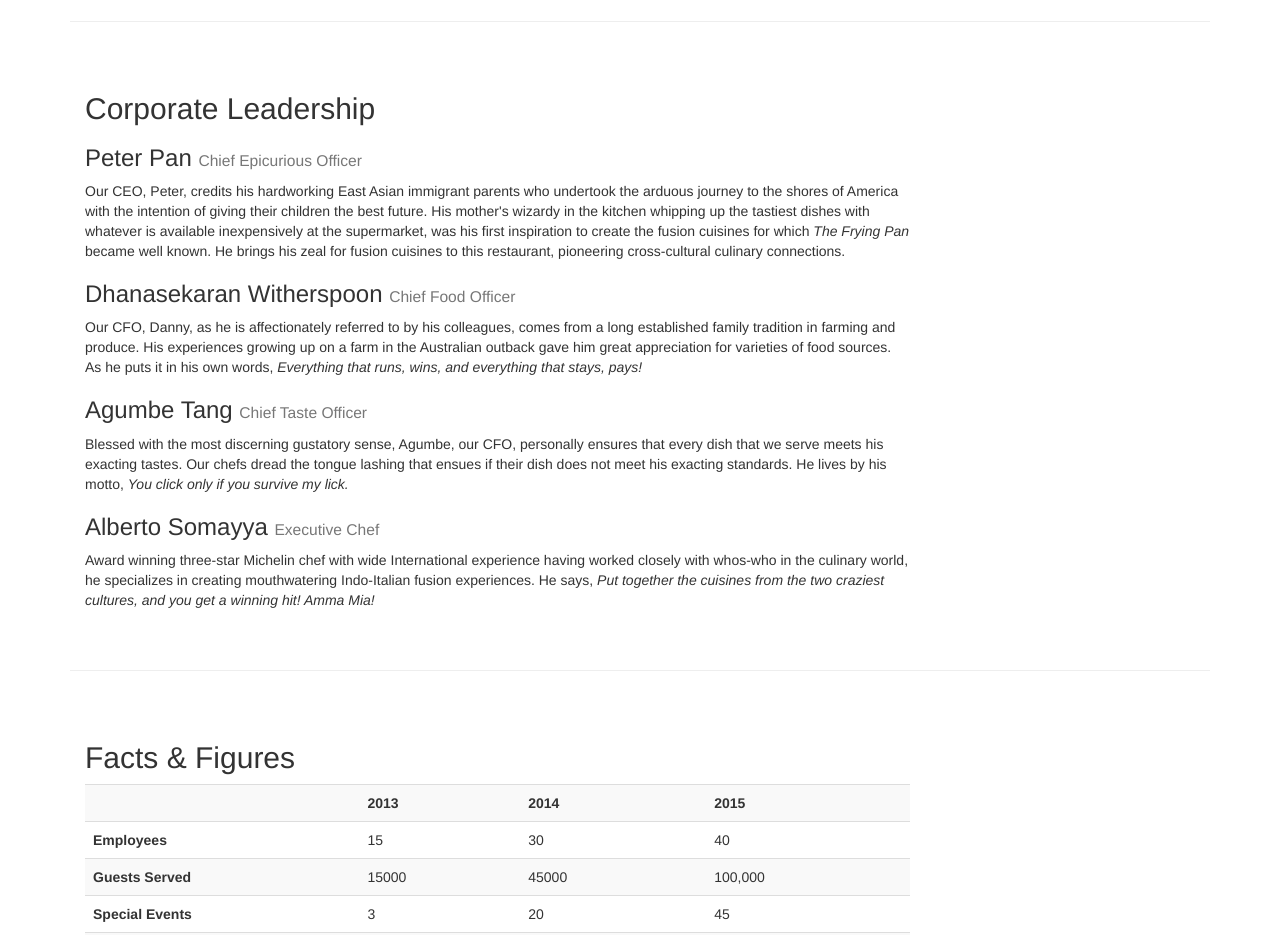
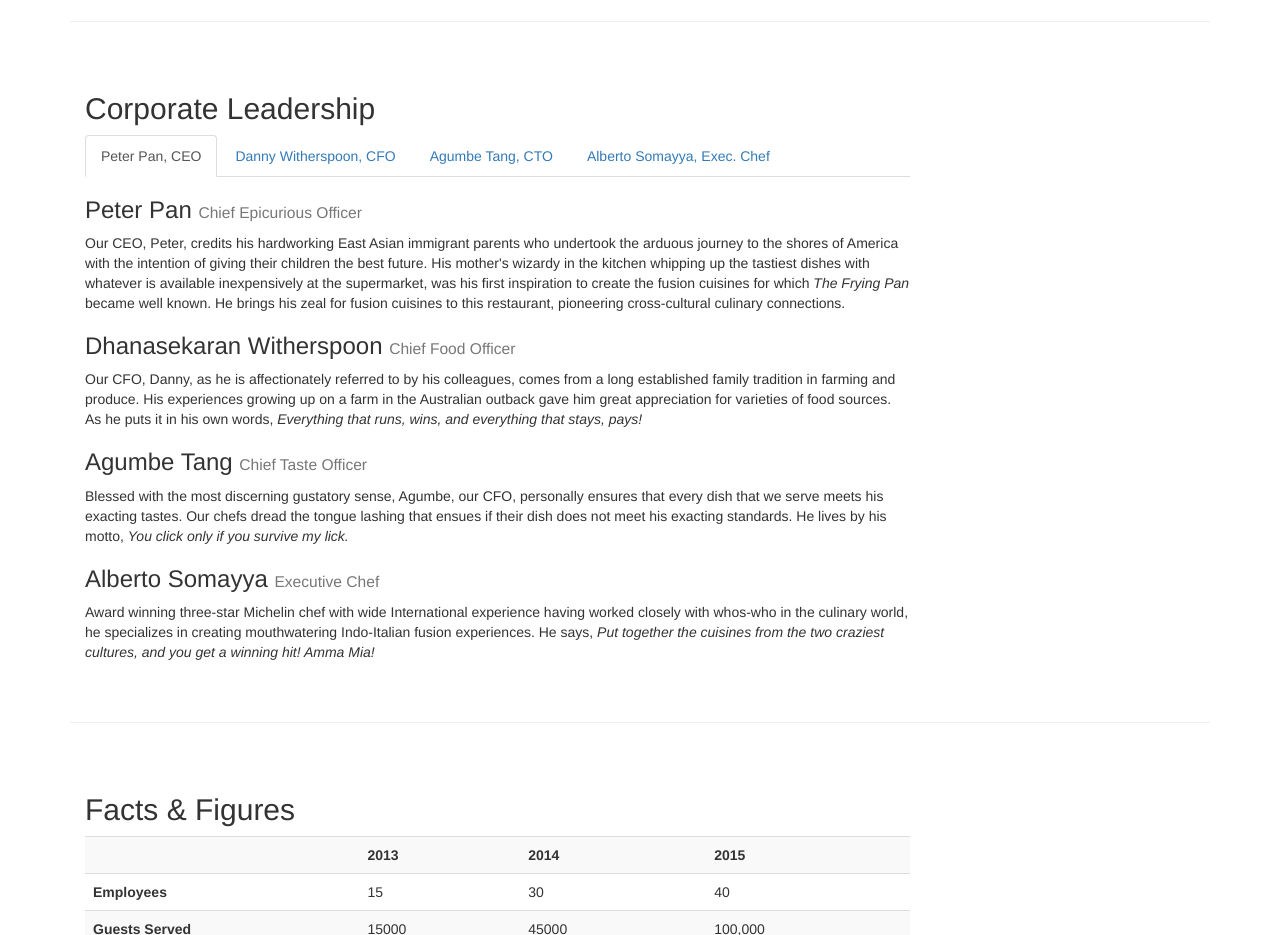
Before and after one commit to RobinWagner/Bootstrap, a plain HTML site: page aboutus.html in a window 1280 px wide. Shown: the part 1020-1955 px from the top of the page. Drawn offline with nearby package versions, Linux system fonts and the light colour scheme.

Commit message:
Add JS tab navigation

```diff
--- a/aboutus.html
+++ b/aboutus.html
@@ -132,6 +132,14 @@
             <div class="cols-xs-12 col-sm-9">
             <div>
                 <h2>Corporate Leadership</h2>
+
+                <ul class="nav nav-tabs" role="tablist">
+                    <li role="presentation" class="active"><a href="#peter" aria-controls="home" role="tab" data-toggle="tab">Peter Pan, CEO</a>
+                    <li role="presentation"><a href="#danny" aria-controls="profile" role="tab" data-toggle="tab">Danny Witherspoon, CFO</a></li>
+                    <li role="presentation"><a href="#agumbe" aria-controls="messages" role="tab" data-toggle="tab">Agumbe Tang, CTO</a></li>
+                    <li role="presentation"><a href="#alberto" aria-controls="settings" role="tab" data-toggle="tab">Alberto Somayya, Exec. Chef</a></li>
+                </ul>
+
                 <h3>Peter Pan <small>Chief Epicurious Officer</small></h3>
                 <p>Our CEO, Peter, credits his hardworking East Asian immigrant parents who undertook the arduous journey to the shores of America with the intention of giving their children the best future. His mother's wizardy in the kitchen whipping up the tastiest dishes with whatever is available inexpensively at the supermarket, was his first inspiration to create the fusion cuisines for which <em>The Frying Pan</em> became well known. He brings his zeal for fusion cuisines to this restaurant, pioneering cross-cultural culinary connections.</p>
                 <h3>Dhanasekaran Witherspoon <small>Chief Food Officer</small></h3>
```
